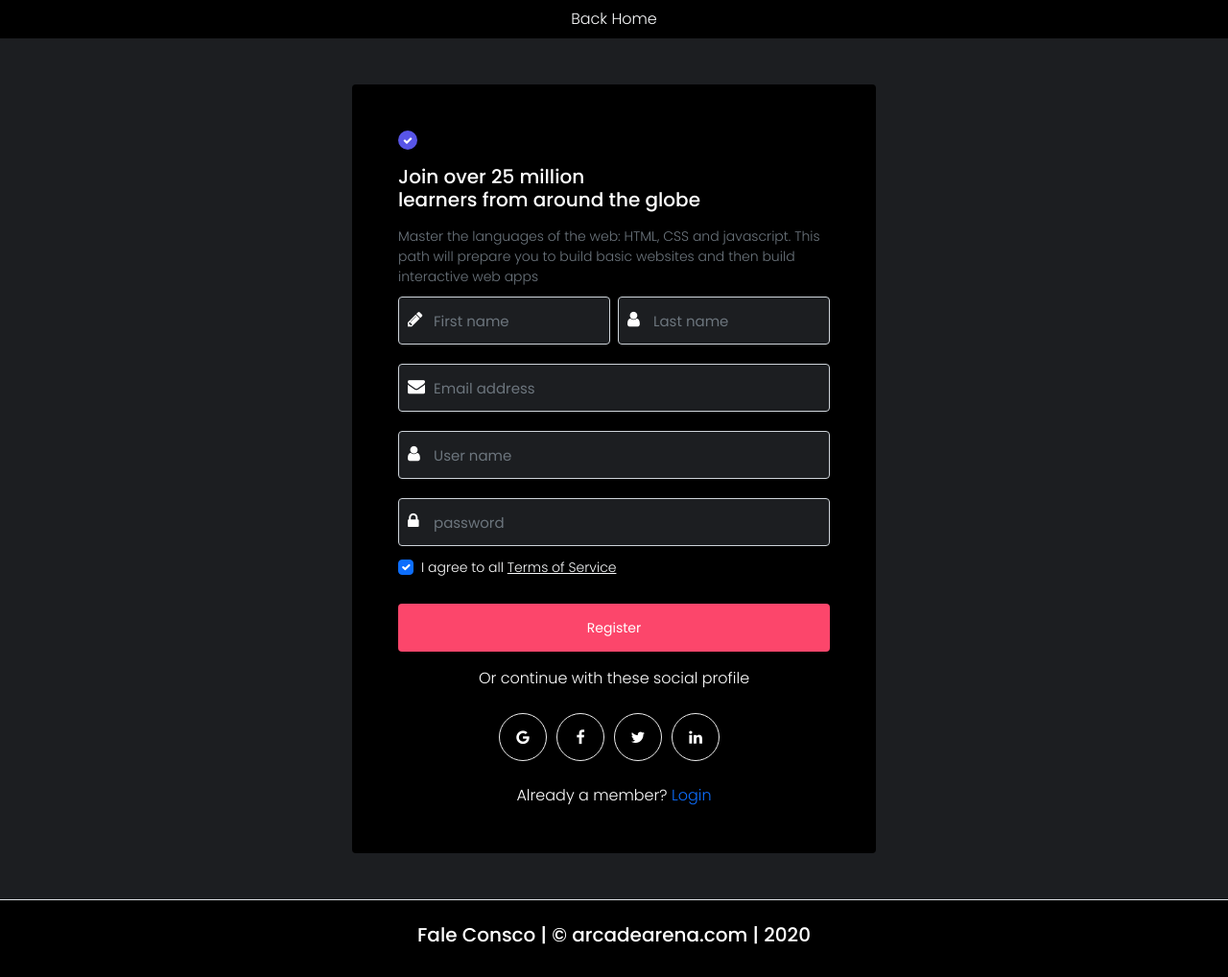
After one commit to moiid212834/arcadearena-frontend, a PHP site: page /register.html in a window 1280 px wide. The commit adds this page. Shown: the whole page at 96% size. Run offline with PHP 8.4, Linux system fonts and the light colour scheme.

Commit message:
homepage update

```diff
--- /dev/null
+++ b/assets/css/login.css
@@ -0,0 +1,80 @@
+
+body{
+    background-color: #1c1e21;
+}
+.height {
+    height: 100vh
+}
+
+.card {
+    border: none;
+    padding: 20px;
+    background-color: #000;
+    color: #fff
+}
+
+.circle {
+    height: 20px;
+    width: 20px;
+    display: flex;
+    align-items: center;
+    justify-content: center;
+    background-color: #5855e7;
+    color: #fff;
+    font-size: 10px;
+    border-radius: 50%
+}
+
+.form-input {
+    position: relative;
+    margin-bottom: 10px;
+    margin-top: 10px
+}
+
+.form-input i {
+    position: absolute;
+    font-size: 18px;
+    top: 15px;
+    left: 10px
+}
+
+.form-control {
+    height: 50px;
+    background-color: #1c1e21;
+    text-indent: 24px;
+    font-size: 15px
+}
+
+.form-control:focus {
+    background-color: #25272a;
+    box-shadow: none;
+    color: #fff;
+    border-color: #4f63e7
+}
+
+.form-check-label {
+    margin-top: 2px;
+    font-size: 14px
+}
+
+.signup {
+    height: 50px;
+    font-size: 14px
+}
+
+.social {
+    height: 50px;
+    width: 50px;
+    display: flex;
+    justify-content: center;
+    align-items: center;
+    border: 1px solid #eee;
+    border-radius: 50%;
+    margin-right: 10px;
+    cursor: pointer
+}
+
+.social:hover {
+    background-color: #0d6efd;
+    border-color: #0d6efd
+}
--- a/assets/css/style.css
+++ b/assets/css/style.css
@@ -1,21 +1,24 @@
+@import url("https://fonts.googleapis.com/css2?family=Poppins:wght@100;200;300;400;500;600;700;800&display=swap");
+
+body {
+    background-color: #535fe6;
+    font-family: "Poppins", sans-serif;
+    font-weight: 300
+}
+
 html,body{
     overflow-x: hidden!important;
+
 }
 
-body{
-    font-family: 'Bebas Neue', 'Segoe UI', Tahoma, Geneva, Verdana, sans-serif !important;
 
-}
 .bg-black{
     background-color: black;
 }
-video{
-    max-width: 100vw;
-}
+
 .gradient{
     background: radial-gradient( rgba(63,94,251,1) 0%, rgba(252,70,107,1) 100%)
 }
-.topusers ul li{
-    background-color: black;
-    padding-left: 0!important;
+.pink{
+    background-color:rgba(252,70,107,1)  ;
 }
--- /dev/null
+++ b/register.html
@@ -0,0 +1,86 @@
+<!doctype html>
+<html lang="en">
+
+<head>
+    <!-- Required meta tags -->
+    <meta charset="utf-8">
+    <meta name="viewport" content="width=device-width, initial-scale=1, shrink-to-fit=no">
+    <link rel="apple-touch-startup-image" href="assets/logo/logo.svg">
+    <link rel="icon" type="image/x-icon" href="assets/logo/logo.svg">
+    <meta name="description"
+        content="Wepora is a best Graphics, software and Web Development company  and provides all IT solutions to their client. In india.." />
+    <meta name="Keywords"
+        content="website design | website development | website logo  |  website hosting  | logo design| logo design ideas  | SEO | android |  best software company in india | cheapest | graphic design | Shrikant Kushwaha">
+    <meta name="author" content="contain by Wepora team">
+    <meta name="copyright" content="Copyright © 2020 Wepora" />
+    <link href="https://cdn.jsdelivr.net/npm/bootstrap@5.0.0-alpha3/dist/css/bootstrap.min.css" rel="stylesheet"
+        integrity="sha384-CuOF+2SnTUfTwSZjCXf01h7uYhfOBuxIhGKPbfEJ3+FqH/s6cIFN9bGr1HmAg4fQ" crossorigin="anonymous">
+    <link rel="stylesheet" href="https://cdnjs.cloudflare.com/ajax/libs/font-awesome/4.7.0/css/font-awesome.min.css">
+    <script src="https://code.jquery.com/jquery-3.5.1.slim.min.js"
+        integrity="sha384-DfXdz2htPH0lsSSs5nCTpuj/zy4C+OGpamoFVy38MVBnE+IbbVYUew+OrCXaRkfj" crossorigin="anonymous">
+    </script>
+    <link rel="stylesheet" href="assets/css/style.css">
+    <link rel="stylesheet" href="assets/css/login.css">
+    <link rel="preconnect" href="https://fonts.gstatic.com">
+    <link href="https://fonts.googleapis.com/css2?family=Bebas+Neue&display=swap" rel="stylesheet">
+    <link rel="stylesheet" href="https://cdnjs.cloudflare.com/ajax/libs/animate.css/4.1.1/animate.min.css" />
+    <title>Arcade Arena</title>
+</head>
+
+<body>
+    <div class="bg-black w-100 text-center">
+        <a class="nav-link link-light" href="index.html">Back Home</a>
+    </div>
+    <div class="container mt-5 mb-5">
+        <div class="row d-flex align-items-center justify-content-center">
+            <div class="col-md-6">
+                <div class="card bg-black rounded px-5 py-5"> <span class="circle"><i class="fa fa-check"></i></span>
+                    <h5 class="mt-3">Join over 25 million <br> learners from around the globe</h5> <small
+                        class="mt-2 text-muted">Master the languages of the web: HTML, CSS and javascript. This path
+                        will prepare you to build basic websites and then build interactive web apps</small>
+                    <div class="d-flex">
+                        <div class="form-input w-100"> <i class="fa fa-pencil"></i> <input type="text" class="form-control"
+                                placeholder="First name"> </div>
+                        <div class="form-input w-100 ml-2"> <i class="fa fa-user"></i> <input type="text" class="form-control"
+                                    placeholder="Last name"> </div>
+                    </div>
+                    <div class="form-input"> <i class="fa fa-envelope"></i> <input type="text" class="form-control"
+                            placeholder="Email address"> </div>
+                    <div class="form-input"> <i class="fa fa-user"></i> <input type="text" class="form-control"
+                            placeholder="User name"> </div>
+                    <div class="form-input"> <i class="fa fa-lock"></i> <input type="text" class="form-control"
+                            placeholder="password"> </div>
+                    <div class="form-check"> <input class="form-check-input" type="checkbox" value=""
+                            id="flexCheckChecked" checked> <label class="form-check-label" for="flexCheckChecked"> I
+                            agree to all <a class="text-light link-primary" href="terms.html">Terms of Service</a>
+                        </label> </div> <button
+                        class="btn pink text-white font-weight-bold mt-4 signup">Register</button>
+                    <div class="text-center mt-3"> <span>Or continue with these social profile</span> </div>
+                    <div class="d-flex justify-content-center mt-4"> <span class="social"><i
+                                class="fa fa-google"></i></span> <span class="social"><i
+                                class="fa fa-facebook"></i></span> <span class="social"><i
+                                class="fa fa-twitter"></i></span> <span class="social"><i
+                                class="fa fa-linkedin"></i></span> </div>
+                    <div class="text-center mt-4"> <span>Already a member?</span> <a href="login.html"
+                            class="text-decoration-none">Login</a> </div>
+                </div>
+            </div>
+        </div>
+    </div>
+    <footer class="border-top p-4 bg-black">
+        <h5 class="text-center text-white">
+            Fale Consco | &copy; arcadearena.com | 2020
+        </h5>
+    </footer>
+</body>
+<!-- JavaScript -->
+<!-- Load the Twitch embed script -->
+
+<script src="https://cdn.jsdelivr.net/npm/popper.js@1.16.1/dist/umd/popper.min.js"
+    integrity="sha384-9/reFTGAW83EW2RDu2S0VKaIzap3H66lZH81PoYlFhbGU+6BZp6G7niu735Sk7lN" crossorigin="anonymous">
+</script>
+<script src="https://cdn.jsdelivr.net/npm/bootstrap@5.0.0-alpha3/dist/js/bootstrap.min.js"
+    integrity="sha384-t6I8D5dJmMXjCsRLhSzCltuhNZg6P10kE0m0nAncLUjH6GeYLhRU1zfLoW3QNQDF" crossorigin="anonymous">
+</script>
+
+</html>
```
Also changed, not shown: assets/css/home.css (added, +7 -0 lines), index.html (+18 -12 lines), login.html (added, +76 -0 lines).
